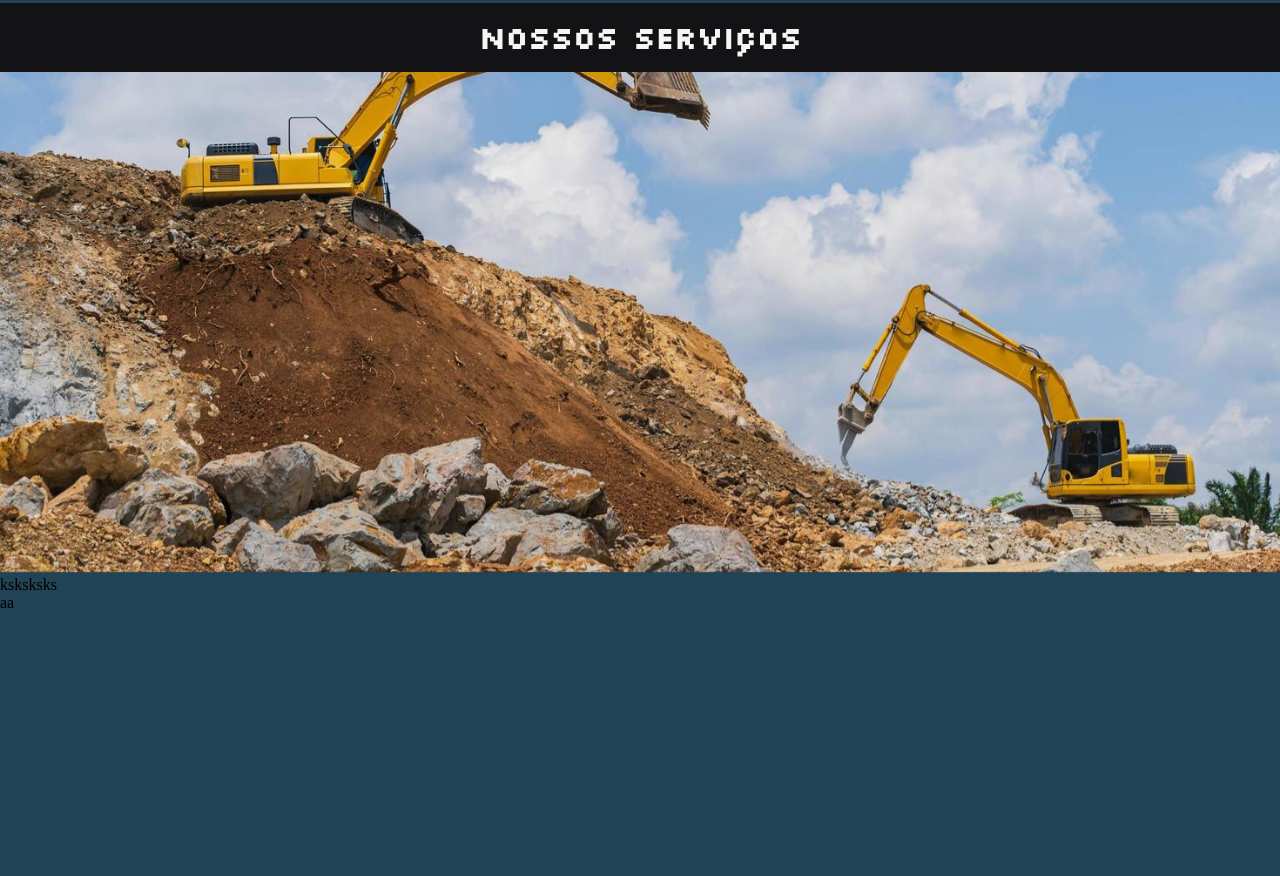
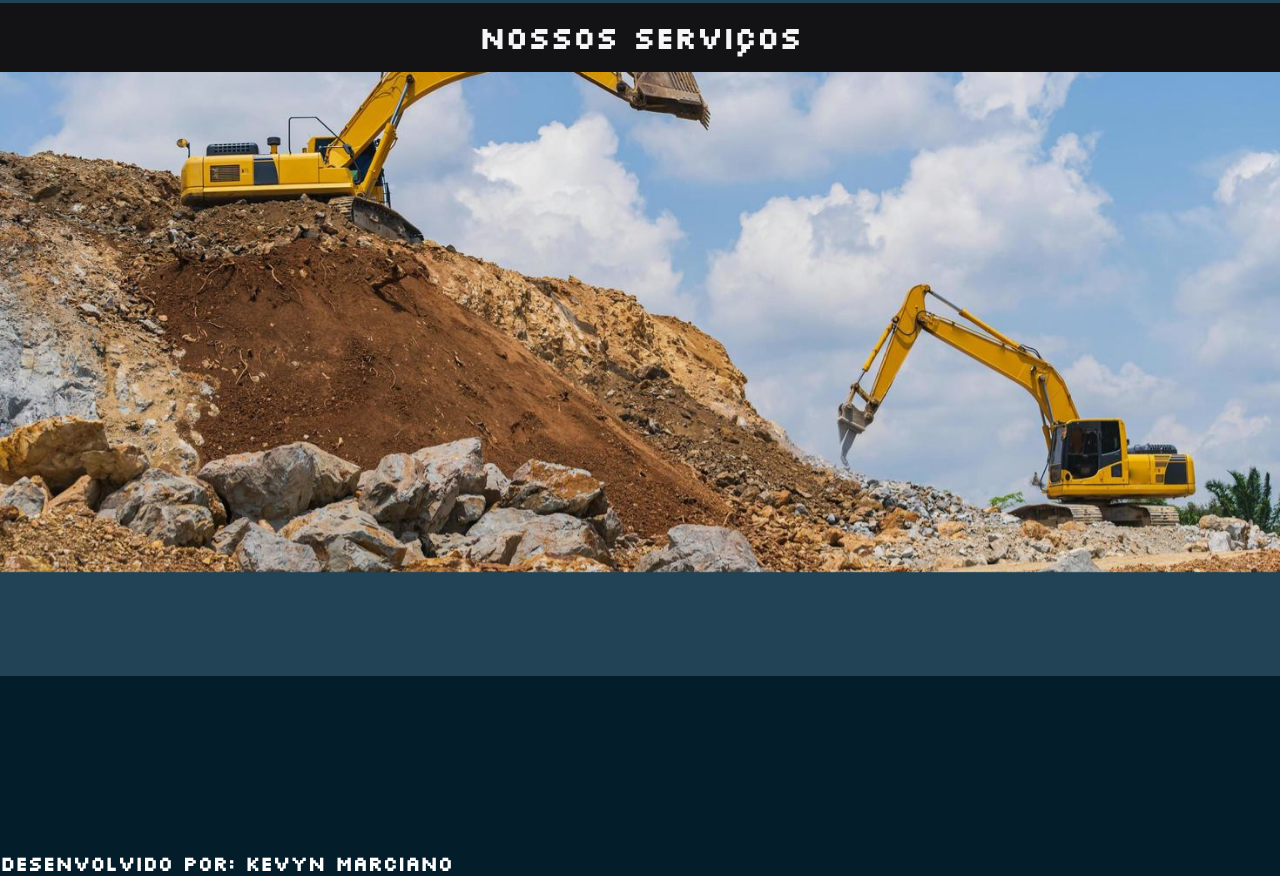
Before and after one commit to nyrvek/Construtora-landing-page, a plain HTML site: page index.html in a window 1280 px wide. Shown: the part 1011-1887 px from the top of the page. Before the commit the page ends 1623 px from the top, so only its background shows below. Drawn offline with Linux system fonts and the light colour scheme.

Commit message:
teste site

```diff
--- a/css/style.css
+++ b/css/style.css
@@ -7,6 +7,7 @@
   --cor3: #20add8;
   --cor4: #20dbcc;
   --cor5: #f8efcd;
+  --cor6: #041d2b;
 }
 
 * {
@@ -146,3 +147,17 @@ article {
 @media only screen and (max-width: 300px) {
   .prev, .next,.text {font-size: 11px}
 }
+footer{
+  display: flex;
+  margin-top:100px;
+  color: #ffffff;
+  height: 200px;
+  background-color: var(--cor6);
+  justify-content: start;
+  align-items: flex-end;
+}
+footer h1{
+  font-size: 20px;
+  text-transform:uppercase;
+  font-family: "Silkscreen", cursive;
+}
--- a/index.html
+++ b/index.html
@@ -15,7 +15,10 @@
         <ul>
           <li><a href="#">INICIO</a></li>
           <li><a href="#ancora-servicos">NOSSOS SERVIÇOS</a></li>
+          <!--
           <li><a href="#">FALE COM A GENTE</a></li>
+          -->
+
         </ul>
       </nav>
       <!--Logo Da empresa-->
@@ -68,9 +71,15 @@
         </div>
       </div>
     </article>
+    <!--
+      <main>
+       <h1 class="titulo">FALE COM A GENTE</h1>
+      </main>
 
-    <footer>ksksksks</footer>
-    <div>aa</div>
+    -->
+    <footer>
+      <h1>DESENVOLVIDO POR: Kevyn Marciano</h1>
+    </footer>
     <script src="/js/main.js"></script>
   </body>
 </html>
```
